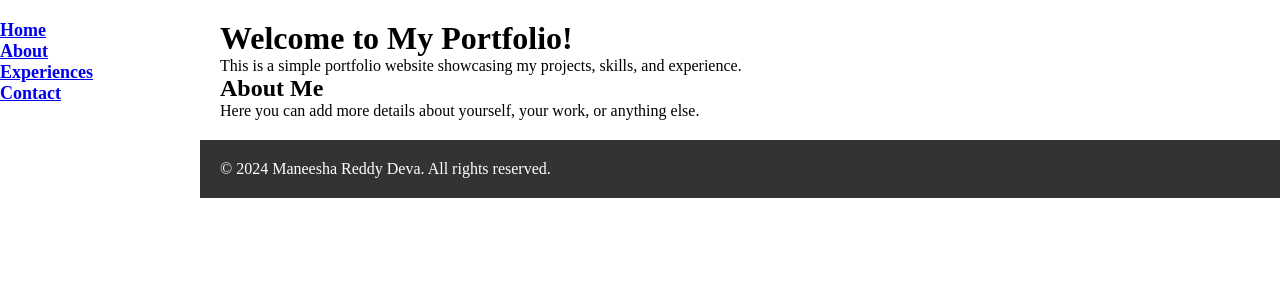
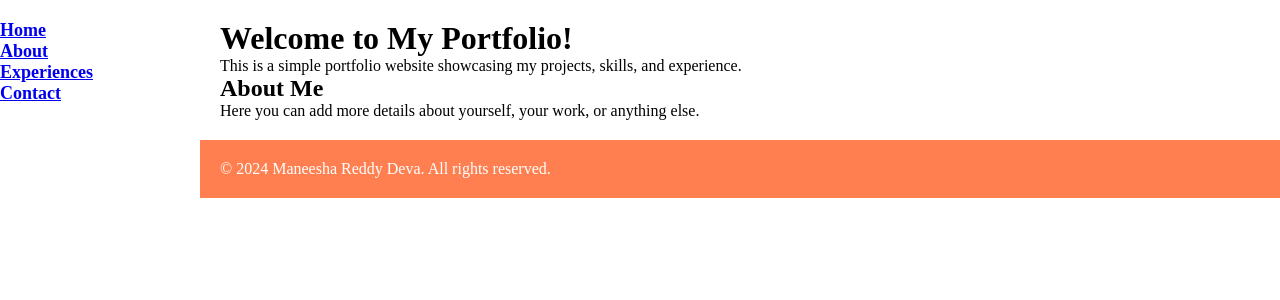
Before and after one commit to Manny-ship/example.github.io, a Jekyll site: the page built from index.md, in a window 1280 px wide. Shown: the top 300 px of the page. Built offline with Jekyll 4.4.1, drawn with Linux system fonts in a browser that asks for light colours.

Commit message:
Update style.css
Changed the footer color from grey to coral in line 85 and changed the dropdown background from grey to black in line 52

```diff
--- a/assets/css/style.css
+++ b/assets/css/style.css
@@ -49,7 +49,7 @@ nav ul li a:hover, .dropdown:hover .dropbtn {
 .dropdown-content {
   display: none;
   position: absolute;
-  background-color: #333;
+  background-color: #000000;
   min-width: 160px;
   z-index: 50; /* Ensure it stays above other content */
   left: 100%; /* Position it next to the "Experiences" link */
@@ -82,7 +82,7 @@ main {
 footer {
   margin-left: 200px; /* Keep the footer aligned with the content */
   padding: 20px;
-  background-color: #333;
+  background-color: #FF7F50;
   color: white;
 }
 /* Styling for navbar links */
```
